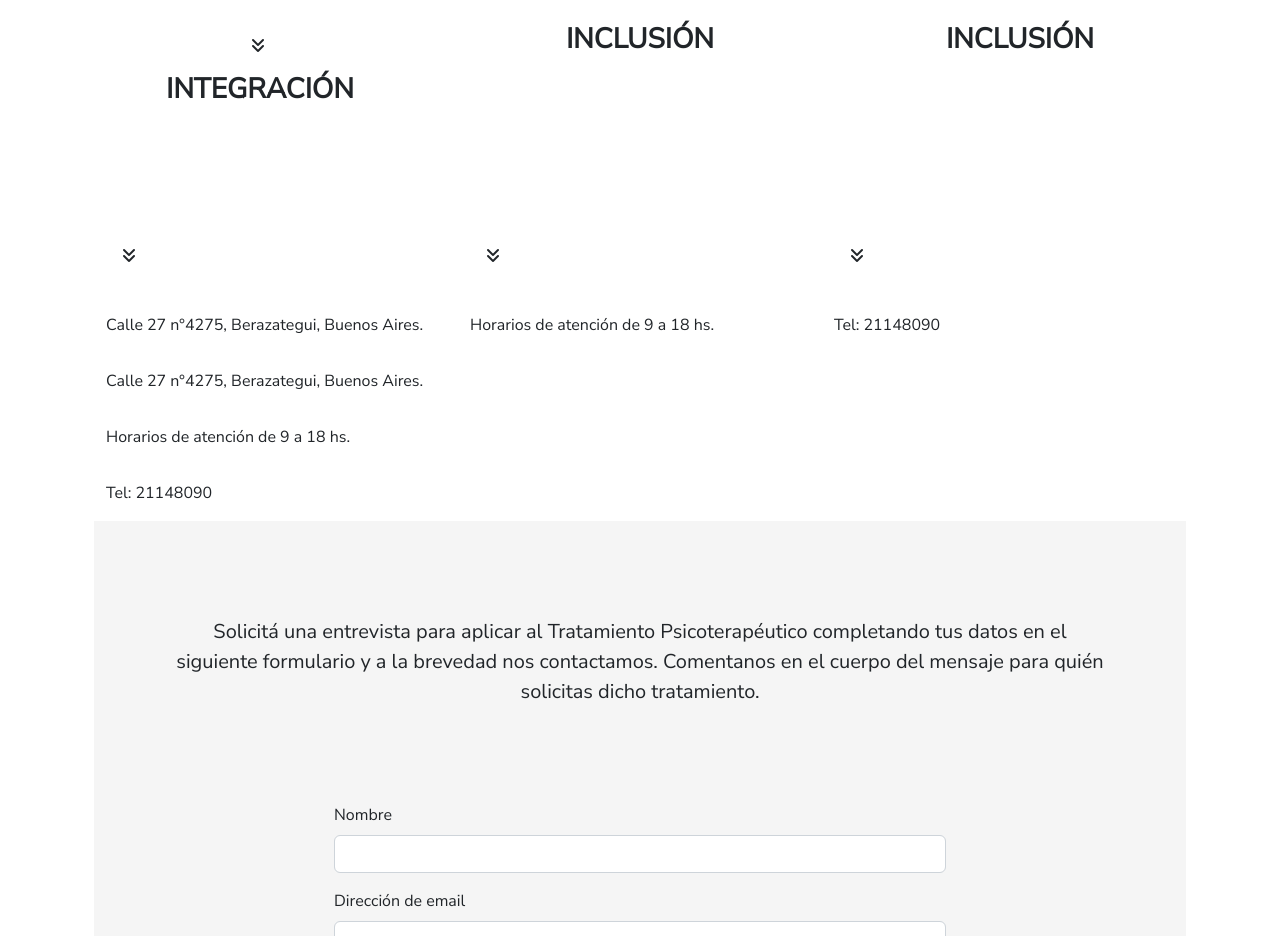
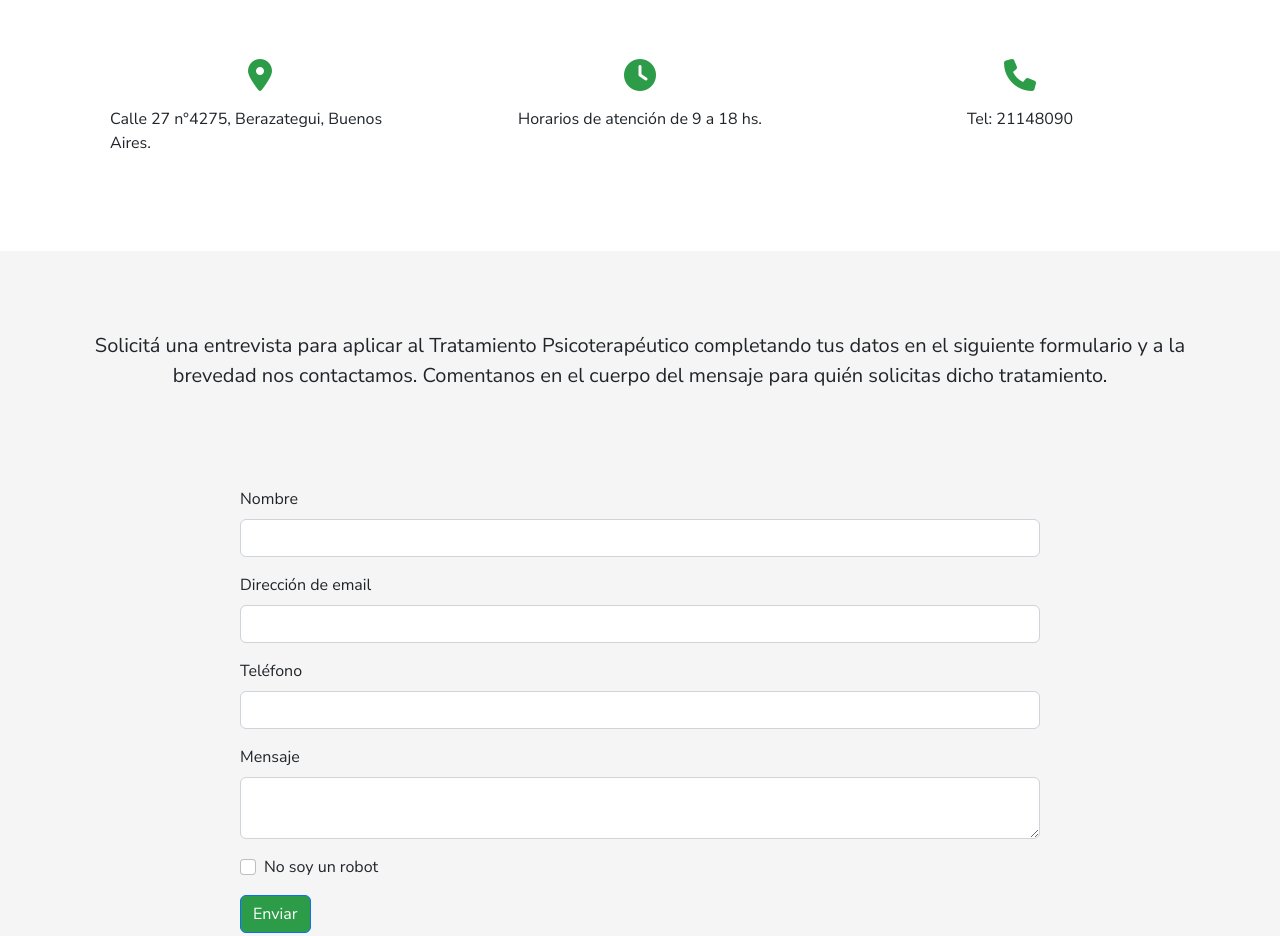
Before and after one commit to damigomez/centrodedia, a plain HTML site: page pages/contacto.html in a window 1280 px wide. Shown: the part 295-1231 px from the top of the page. Drawn offline with nearby package versions, Linux system fonts and the light colour scheme.

Commit message:
version escritorio

```diff
--- a/css/styles.css
+++ b/css/styles.css
@@ -200,9 +200,9 @@ a:hover {
     padding-top: 2rem;
     padding-bottom: 5rem;
     font-family: 'Nunito Sans', sans-serif;
-    color: 050505;
+    color: #575756;
     text-align: center;
-    font-size: 30px;
+    font-size: 24px;
 
 }
 
@@ -437,13 +437,29 @@ a:active {
 
 .centro__descripcion {
     color: #575756;
-    font-size: 24px;
+    font-size: 22px;
 }
 
 .centro__proceso {
     display: flex;
     align-items: center;
     background-color: #2d9c49;
+}
+
+.centro__aplicar {
+    font-family: 'Nunito Sans', sans-serif;
+    align-items: center;
+    text-align: center;
+    padding: 5rem;
+
+}
+
+.aplicar__texto {
+    font-size: 22px;
+    text-align: center;
+    color: #575756;
+    padding-bottom: 2rem;
+
 }
 
 .proceso__lista {
@@ -462,7 +478,6 @@ a:active {
     display: flex;
     padding-left: 100px;
     padding-right: 100px;
-    padding-bottom: 5rem;
     font-family: 'Nunito Sans', sans-serif;
     text-align: center;
     font-size: 30px;
@@ -470,7 +485,7 @@ a:active {
 
 .talleres__descripcion {
     color: #575756;
-    font-size: 26px;
+    font-size: 22px;
 }
 
 .publico {
@@ -509,6 +524,10 @@ a:active {
     color: #2d9c49;
     font-weight: 600;
 
+}
+
+.contacto__icono {
+    color: #2d9c49;
 }
 
 
@@ -587,7 +606,7 @@ ol li a:hover {
 
 .contacto__encabezado {
     font-family: 'Nunito Sans', sans-serif;
-    font-size: 40px;
+    font-size: 32px;
     font-weight: 300;
     text-align: center;
     padding-top: 5rem;
@@ -596,9 +615,9 @@ ol li a:hover {
 
 }
 
-.centro__titulo {
+.centro__encabezado {
     font-family: 'Nunito Sans', sans-serif;
-    font-size: 40px;
+    font-size: 32px;
     font-weight: 300;
     text-align: center;
     padding-top: 5rem;
@@ -612,7 +631,7 @@ ol li a:hover {
 
 .institucional__encabezado {
         font-family: 'Nunito Sans', sans-serif;
-        font-size: 40px;
+        font-size: 32px;
         font-weight: 300;
         text-align: center;
         padding-top: 5rem;
@@ -622,7 +641,7 @@ ol li a:hover {
 
 .talleres__encabezado {
         font-family: 'Nunito Sans', sans-serif;
-        font-size: 40px;
+        font-size: 32px;
         font-weight: 300;
         text-align: center;
         padding-top: 5rem;
@@ -802,8 +821,15 @@ ol li a:hover {
     background-color: #f5f5f5;
     font-family: 'Nunito Sans', sans-serif;
     padding: 5rem;
+    margin: 0%;
+    max-width: 100%;
 
 
+}
+
+.contacto__info {
+    padding-top: 2rem;
+    padding-bottom: 4rem;
 }
 
 .contacto__descripcion {
--- a/pages/contacto.html
+++ b/pages/contacto.html
@@ -5,7 +5,7 @@
     <meta http-equiv="X-UA-Compatible" content="IE=edge">
     <meta name="viewport" content="width=device-width, initial-scale=1.0">
     <script src="https://kit.fontawesome.com/0d1fce05d3.js" crossorigin="anonymous"></script>
-    <link rel="icon" href="resources/favicon.png">
+    <link rel="icon" href="../resources/favicon-01.png">
     <link rel="preconnect" href="https://fonts.gstatic.com" crossorigin>
     <link href="https://fonts.googleapis.com/css2?family=Nunito+Sans&display=swap" rel="stylesheet">
     <link href="https://cdn.jsdelivr.net/npm/bootstrap@5.2.0-beta1/dist/css/bootstrap.min.css" rel="stylesheet" integrity="sha384-0evHe/X+R7YkIZDRvuzKMRqM+OrBnVFBL6DOitfPri4tjfHxaWutUpFmBp4vmVor" crossorigin="anonymous">
@@ -32,87 +32,41 @@
             </div>
     </header>
     <main>
+        <section>
             <div>
             <h1 class="contacto__encabezado">CONTACTO</h1>
             </div>
-        <div class="container px-4">
+            <div class="container px-4 contacto__info">
                 <div class="row gx-5">
                     <div class="col">
                         <div class="p-3 align-items-center contacto__seccion">
-                        <i class="portada__icono fa-solid fa-angles-down"></i>
-                        <h3 class="iconos__titulos">INTEGRACIÓN</h3>
-                        <P class="iconos__descripcion">Promover la integración social, construyendo a favorecer el desenvolvimiento de la persona en comunidad.</P>
+                            <i class="fa-solid fa-location-dot fa-2x contacto__icono"></i>
+                            <p>Calle 27 n°4275, Berazategui, Buenos Aires.</p>
                         </div>
                     </div>
                     <div class="col">
-                    <div class="p-3 align-items-center">
-                        <h3 class="iconos__titulos">INCLUSIÓN</h3>
-                        <P class="iconos__descripcion">Facilitar espacios donde se contruyan vínculos enriquecedores en un marco de valores comunes.</P>
+                        <div class="p-3 align-items-center contacto__seccion">
+                            <i class="fa-solid fa-clock fa-2x contacto__icono"></i>
+                            <p>Horarios de atención de 9 a 18 hs.</p>
                         </div>
                     </div>
                     <div class="col">
-                    <div class="p-3 align-items-center">
-                        <h3 class="iconos__titulos">INCLUSIÓN</h3>
-                        <P class="iconos__descripcion">Facilitar espacios donde se contruyan vínculos enriquecedores en un marco de valores comunes.</P>
+                        <div class="p-3 align-items-center contacto__seccion">
+                            <i class="fa-solid fa-phone fa-2x contacto__icono"></i>
+                            <p>Tel: 21148090</p>
                         </div>
                     </div>
                 </div>
-        <section>
-            <div class="container">
-                <div class="row align-items-start justify-content-center">
-                    <div class="col">
-                        <i class="portada__icono fa-solid fa-angles-down align-items-center justify-content-center col-sm-push-3"></i>
-                </div>
-                    <div class="col">
-                        <i class="portada__icono fa-solid fa-angles-down"></i>
-                </div>
-                    <div class="col">
-                        <i class="portada__icono fa-solid fa-angles-down"></i>
-                </div>
-            <div class="container">
-                <div class="row align-items-center justify-content-center">
-                    <div class="col">
-                        <p>
-                            Calle 27 n°4275,
-                            Berazategui, Buenos
-                            Aires.
-                        </p>
-                </div>
-                    <div class="col">
-                        <p>
-                            Horarios de atención de 9 a 18 hs.
-                        </p>
-                </div>
-                    <div class="col">
-                        <p>Tel: 21148090</p>
-                </div>
-            <div>
-                <i><!-- icono lugar --></i>
-                <p>
-                    Calle 27 n°4275,
-                    Berazategui, Buenos
-                    Aires.
-                </p>
-            </div>
-            <div>
-                <i><!-- icono reloj--></i>
-                <p>
-                    Horarios de atención de 9 a 18 hs.
-                </p>
-            </div>
-            <div>
-                <i><!-- icono telefono --></i>
-                <p>Tel: 21148090</p>
             </div>
         </section>
-        <section class="contacto__formulario">
+        <section class="container-fluid contacto__formulario">
             <p class="contacto__descripcion">
                 Solicitá una entrevista para aplicar al Tratamiento Psicoterapéutico
                 completando tus datos en el siguiente formulario y a la brevedad nos
                 contactamos. Comentanos en el cuerpo del mensaje para quién solicitas dicho
                 tratamiento.
             </p>
-            <form class="container formulario__contacto">
+            <form class="formulario__contacto">
                 <div class="mb-3">
                     <label for="nombre" class="form-label">Nombre</label>
                     <input type="text" class="form-control" id="nombre" aria-describedby="nombreHelp">
@@ -133,7 +87,7 @@
                     <input type="checkbox" class="form-check-input" id="exampleCheck1">
                     <label class="form-check-label" for="exampleCheck1">No soy un robot</label>
                 </div>
-                <button type="submit" class="btn btn-primary">Enviar</button>
+                <button type="submit" class="btn btn-primary boton">Enviar</button>
             </form>
         </section>
     </main>
```
Also changed, not shown: pages/centro-de-dia.html (+6 -14 lines), pages/institucional.html (+1 -2 lines), pages/talleres.html (+1 -1 lines). Lines whose indentation alone changed are shown as unchanged.
